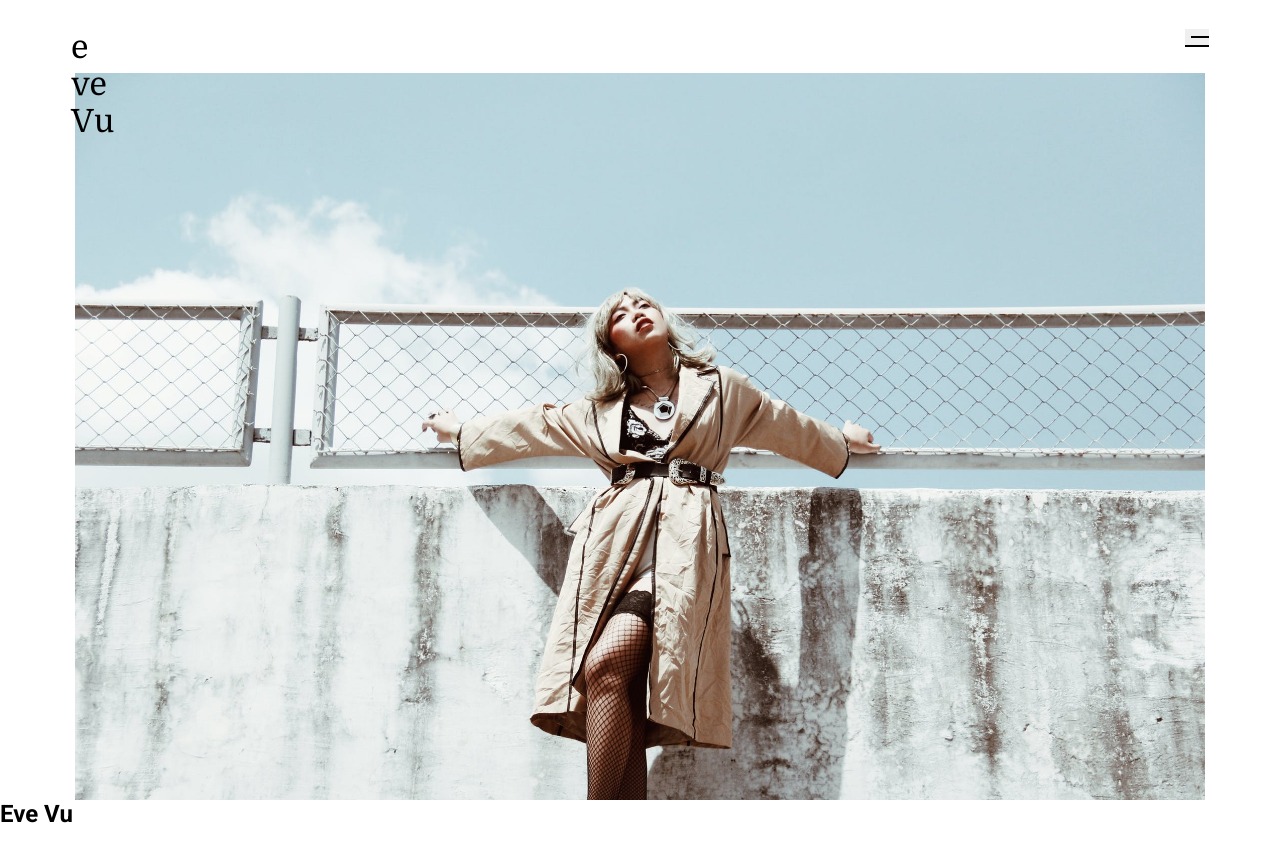
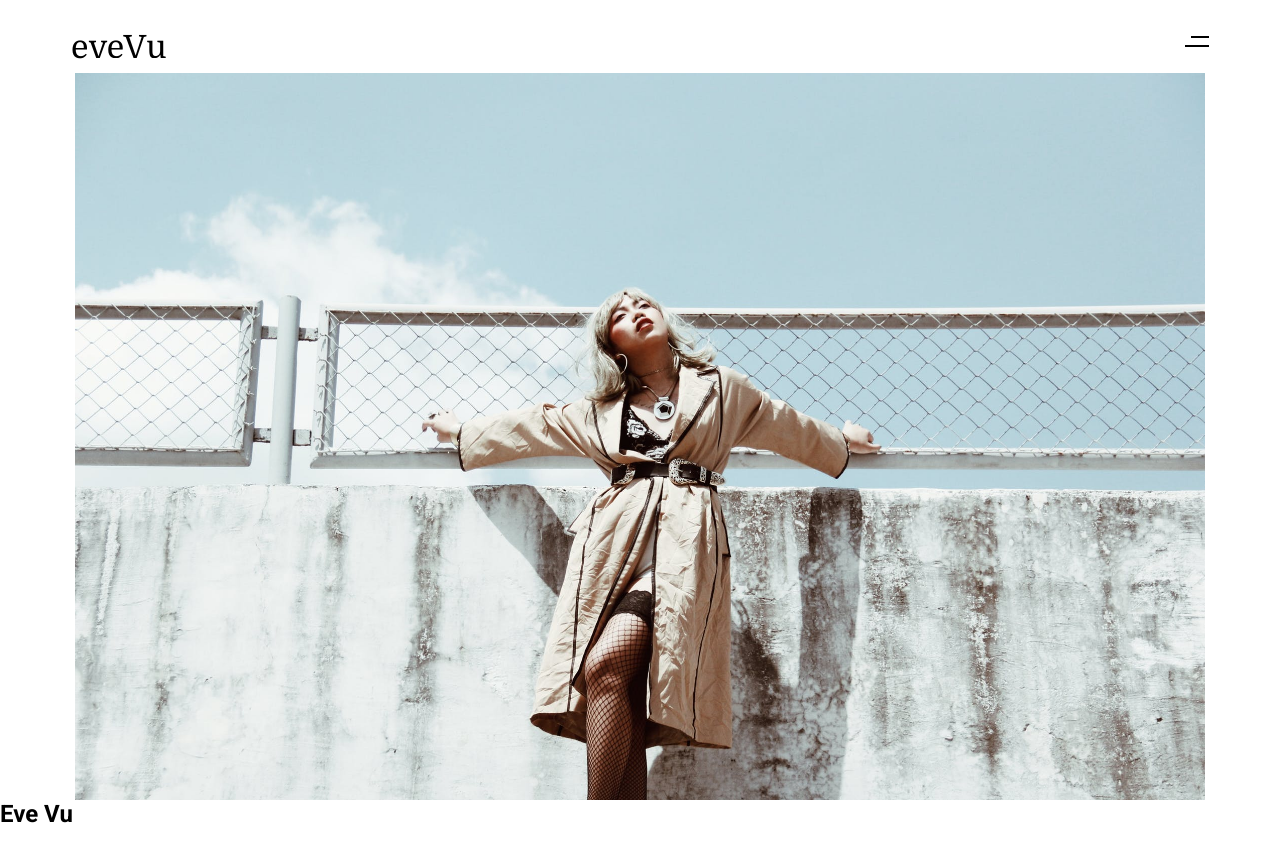
Before and after one commit to yirano/react-eve_vu, a React (Create React App) app: page / in a window 1280 px wide. Shown: the top 862 px of the page. Built offline with nearby package versions, Linux system fonts and the light colour scheme.

Commit message:
Animate logo and fix logo + nav icon on scroll

```diff
--- a/src/components/header/header.js
+++ b/src/components/header/header.js
@@ -29,20 +29,14 @@ export class header extends Component {
 		window.addEventListener('scroll', this.handleScroll);
 	}
 	render() {
-		const hide = {
-			width: '0px',
-			overflow: 'hidden'
-		};
-
-		const show = {
-			width: '100%'
-		};
 		return (
 			<header className="header" id="header">
 				<h1 className="headerTitle">
-					e<span onScroll={this.handleScroll} style={this.state.hide ? hide : show}>
+					e<span onScroll={this.handleScroll} className={this.state.hide ? 'hide' : null}>
 						ve&nbsp;
-					</span>V<span>u</span>
+					</span>V<span onScroll={this.handleScroll} className={this.state.hide ? 'hide' : null}>
+						u
+					</span>
 				</h1>
 				<button className="menuIcon" onClick={this.handleClick}>
 					<span />
--- a/src/components/header/header.scss
+++ b/src/components/header/header.scss
@@ -1,5 +1,4 @@
 @import '../../../modules/font';
-
 @keyframes opac {
 	0% {
 		opacity: 0;
@@ -18,9 +17,18 @@ header {
 	animation: opac 1000ms linear;
 
 	h1 {
-		// width: auto;
 		span {
 			display: inline-block;
+			// width: 0px;
+			width: 35px;
+			line-height: 21px;
+			overflow: hidden;
+			transition: width 400ms linear;
+		}
+		.hide {
+			width: 0px;
+			overflow: hidden;
+			transition: width 400ms linear;
 		}
 	}
 
@@ -38,7 +46,7 @@ header {
 
 	.headerTitle {
 		font-family: $header-font;
-		position: absolute;
+		position: fixed;
 		top: 29px;
 		left: 71px;
 		font-weight: 400;
@@ -66,6 +74,7 @@ header {
 
 				a {
 					text-decoration: none;
+					color: #000;
 
 					&:visited {
 						color: inherit;
@@ -86,7 +95,7 @@ header {
 	}
 
 	.menuIcon {
-		position: absolute;
+		position: fixed;
 		width: 24px;
 		outline: none;
 		border: none;
@@ -94,6 +103,7 @@ header {
 		right: 71px;
 		cursor: pointer;
 		z-index: 999;
+		background-color: transparent;
 
 		span {
 			display: block;
```
